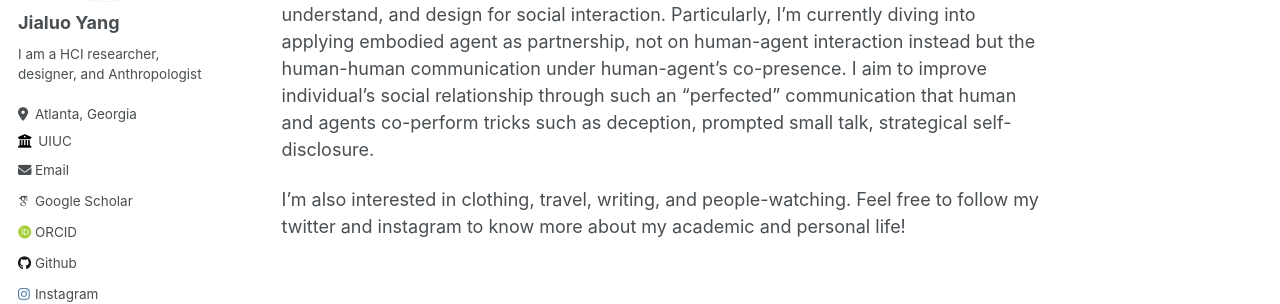
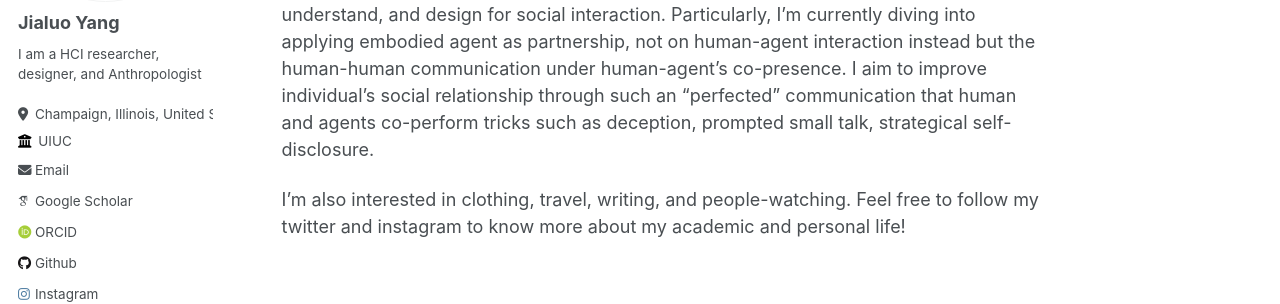
Before and after one commit to CamorYang/camoryang, a Jekyll site: the page built from _pages/about.md, in a window 1280 px wide. Shown: the part 279-583 px from the top of the page. Built offline with Jekyll 4.4.1, drawn with Linux system fonts in a browser that asks for light colours; some web fonts are replaced.

Commit message:
Update _config.yml

```diff
--- a/_config.yml
+++ b/_config.yml
@@ -25,7 +25,7 @@ author:
   name             : "Jialuo Yang"
   pronouns         : # example: "she/her"
   bio              : "I am a HCI researcher, designer, and Anthropologist"
-  location         : "Atlanta, Georgia"
+  location         : "Champaign, Illinois, United States"
   employer         : "UIUC"
   uri              : # URL
   email            : "camoryang@gmail.com"
```
